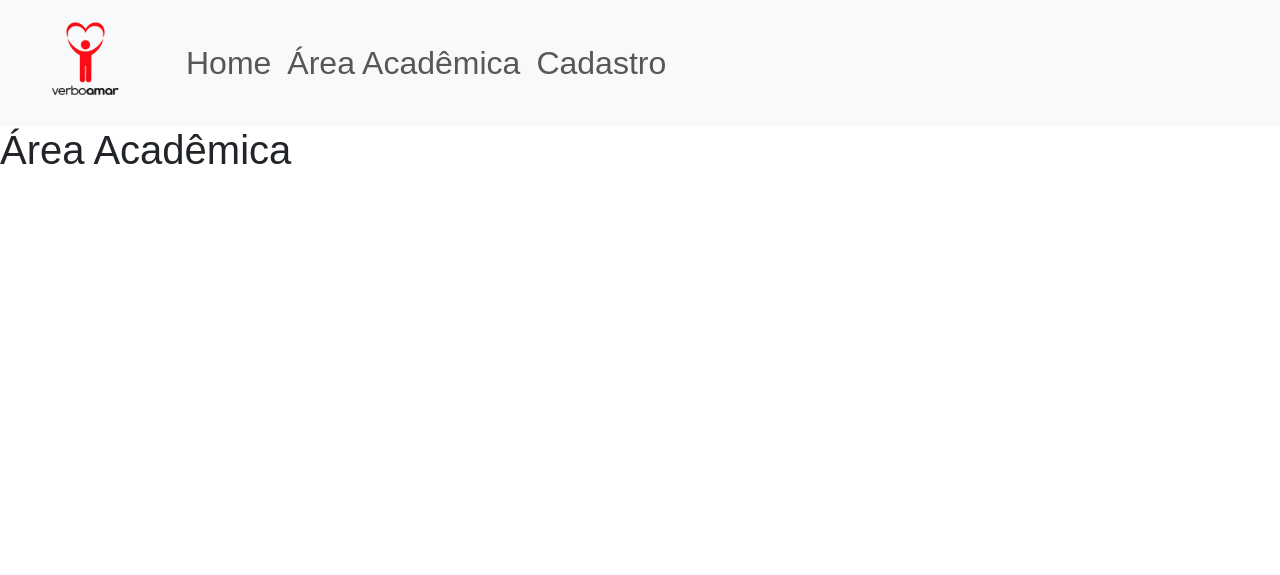
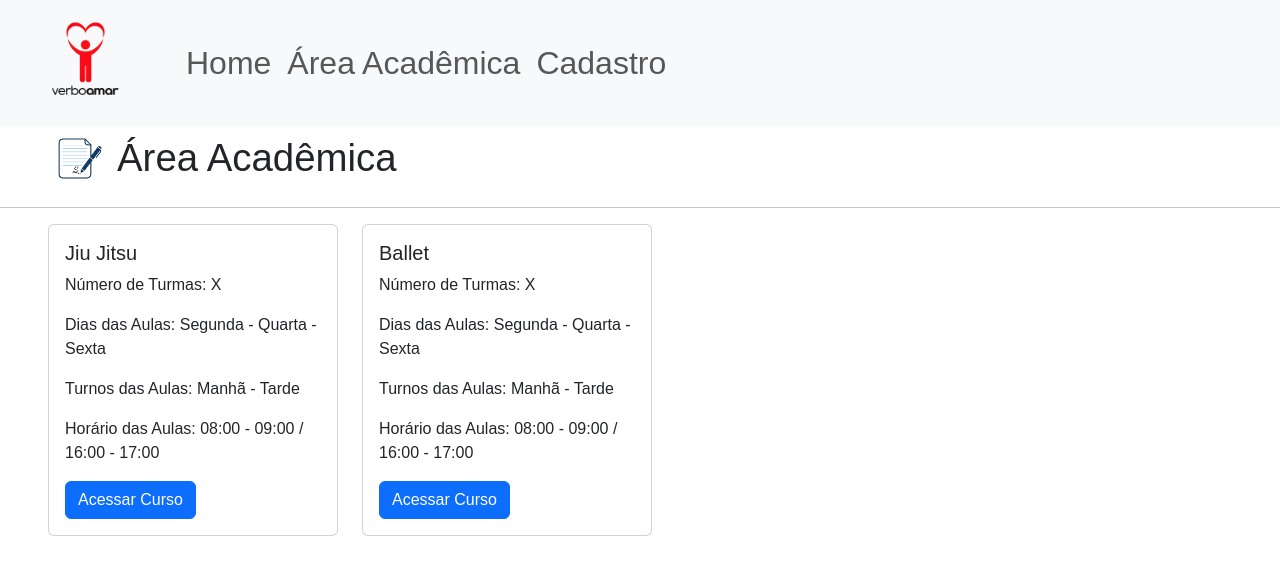
Before and after one commit to vitorcosta98/site_VerboAmar, a Flask app: page /area-academica in a window 1280 px wide. Shown: the top 575 px of the page. Run offline with Flask 3, Linux system fonts and the light colour scheme.

Commit message:
feat: Add novos elementos à página Área Acadêmica (#3)

```diff
--- a/site_verbo_amar/templates/area_academica.html
+++ b/site_verbo_amar/templates/area_academica.html
@@ -3,6 +3,38 @@
 
 {% block body %}
 
-<h1>Área Acadêmica</h1>
+<div class = "d-flex align-items-center gap-1", style="padding-left: 3rem;">
+    <img src="{{url_for('static', filename='academica_logo.png')}}" alt="study" height="65">
+    <h1 style="font-size: 2.4rem; font-weight: 500; line-height: 1.2; margin: 0;">Área Acadêmica</h1>
+
+</div>
+<hr>
+
+<div class="row" style="padding-left: 3rem;">
+  <div class="col-sm-3 mb-3 mb-sm-0">
+    <div class="card">
+      <div class="card-body">
+        <h5 class="card-title">Jiu Jitsu</h5>
+        <p class="card-text">Número de Turmas: X</p>
+        <p class="card-text">Dias das Aulas: Segunda - Quarta - Sexta</p>
+        <p class="card-text">Turnos das Aulas: Manhã - Tarde</p>
+        <p class="card-text">Horário das Aulas: 08:00 - 09:00 / 16:00 - 17:00</p>
+        <a href="#" class="btn btn-primary">Acessar Curso</a>
+      </div>
+    </div>
+  </div>
+  <div class="col-sm-3 mb-3 mb-sm-0">
+    <div class="card">
+      <div class="card-body">
+        <h5 class="card-title">Ballet</h5>
+        <p class="card-text">Número de Turmas: X</p>
+        <p class="card-text">Dias das Aulas: Segunda - Quarta - Sexta</p>
+        <p class="card-text">Turnos das Aulas: Manhã - Tarde</p>
+        <p class="card-text">Horário das Aulas: 08:00 - 09:00 / 16:00 - 17:00</p>
+        <a href="#" class="btn btn-primary">Acessar Curso</a>
+      </div>
+    </div>
+  </div>
+</div>
 
 {% endblock %}
```
Also changed, not shown: site_verbo_amar/static/academica_logo.png (added).
